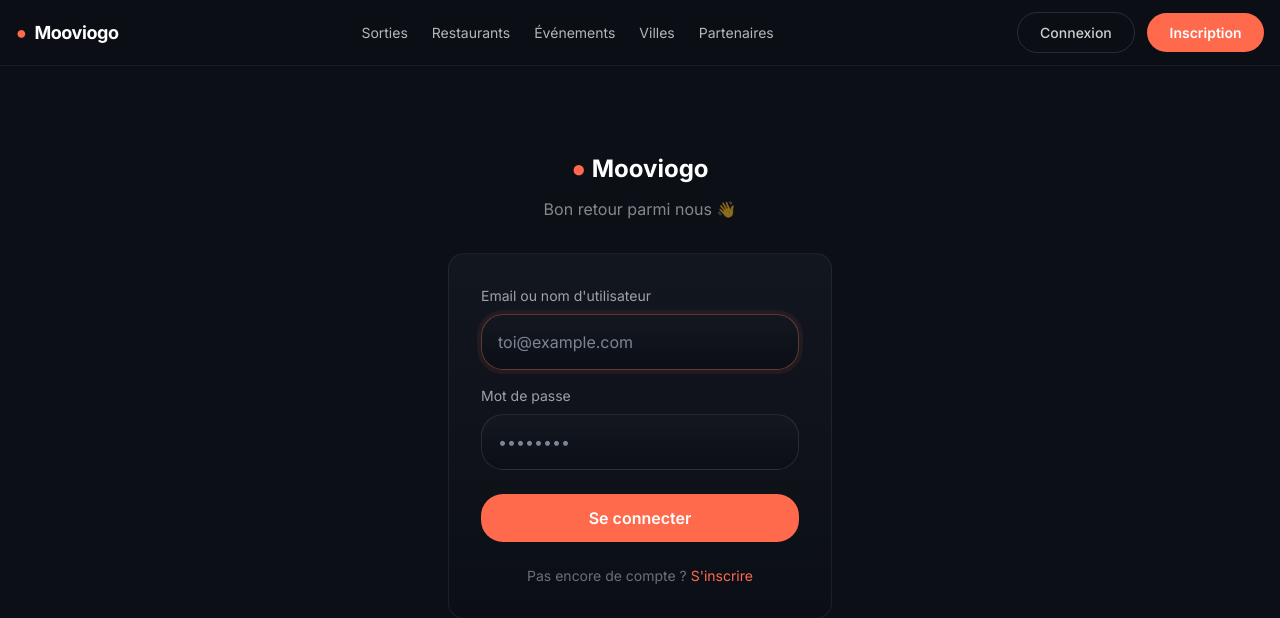
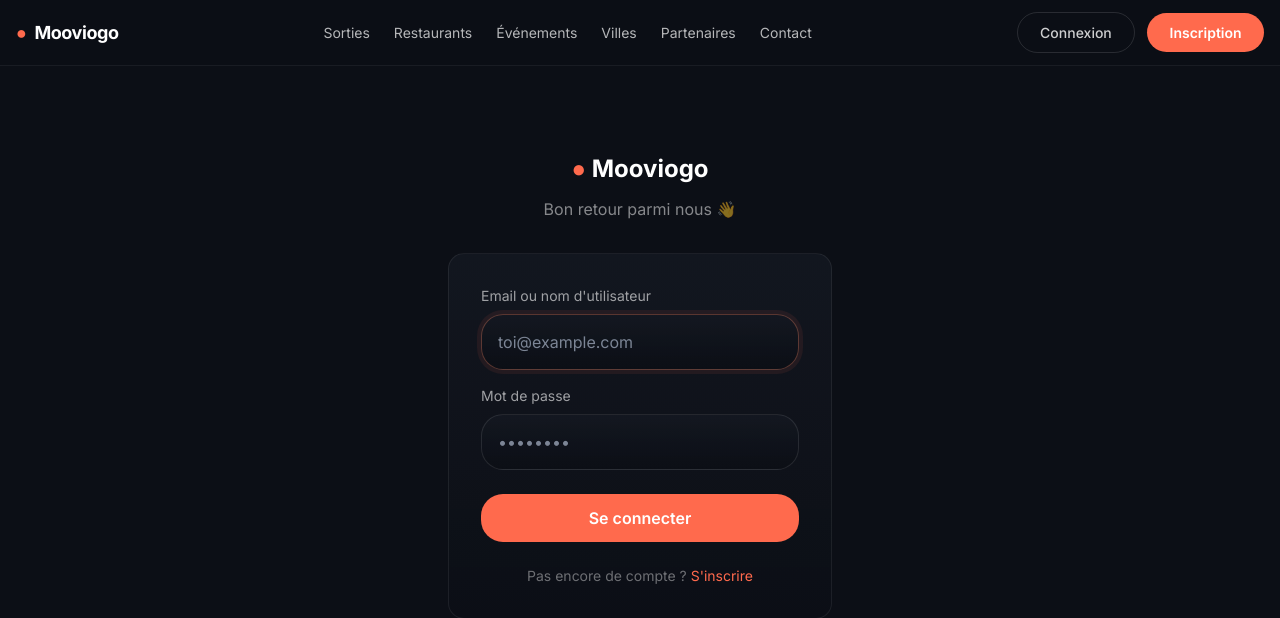
Before and after one commit to anthony73700/mooviogo-dev, a Django app: page /connexion/ in a window 1280 px wide. Shown: the top 618 px of the page. Run offline with Django 5.2, Linux system fonts and the light colour scheme; some libraries are stand-ins or nearby versions.

Commit message:
ajouter butto, contact dans header navbar

```diff
--- a/apps/web/templates/base.html
+++ b/apps/web/templates/base.html
@@ -55,6 +55,7 @@
         <a href="/evenements/" class="hover:text-white transition-colors">Événements</a>
         <a href="/villes/" class="hover:text-white transition-colors">Villes</a>
         <a href="/partenaires/" class="hover:text-white transition-colors">Partenaires</a>
+        <a href="/contact/" class="hover:text-white transition-colors">Contact</a>
       </div>
       <div class="flex items-center gap-3">
         {% if user.is_authenticated %}
```
